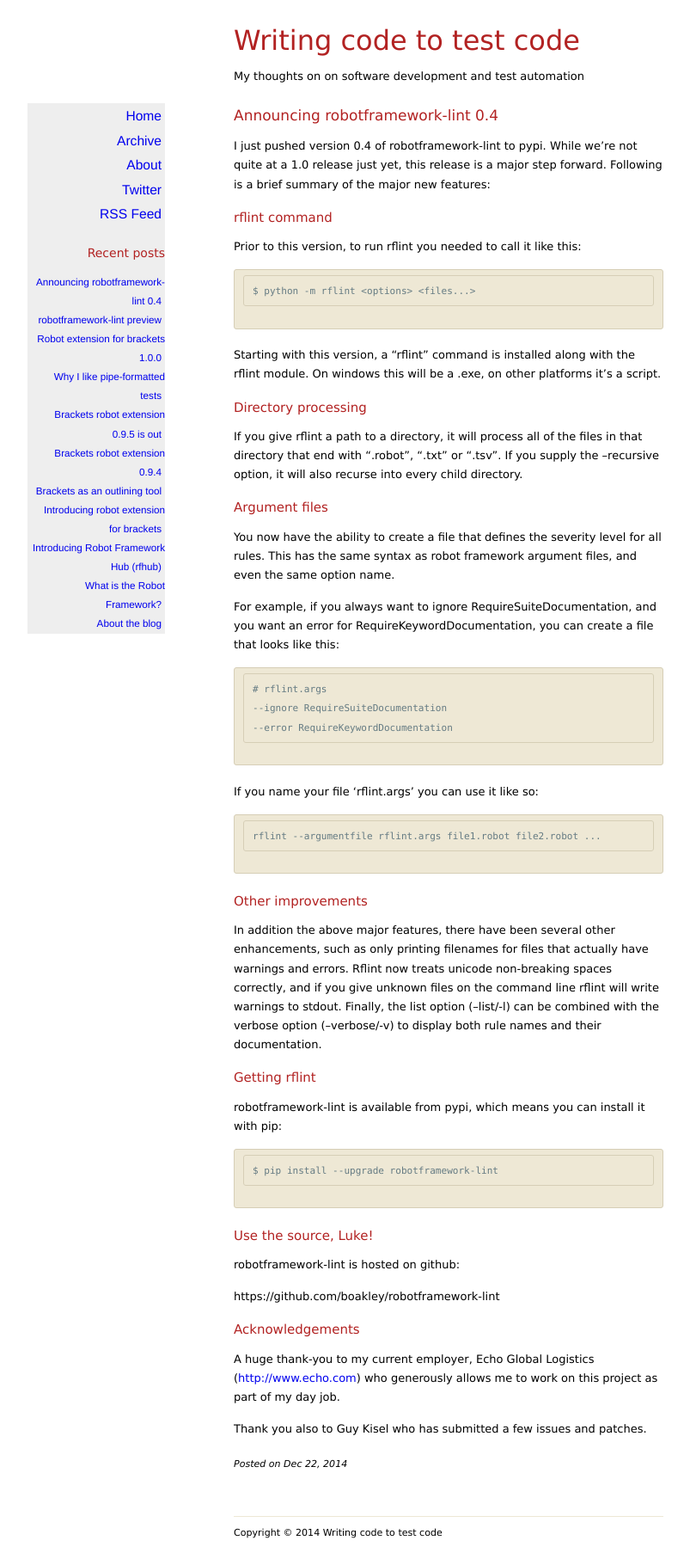
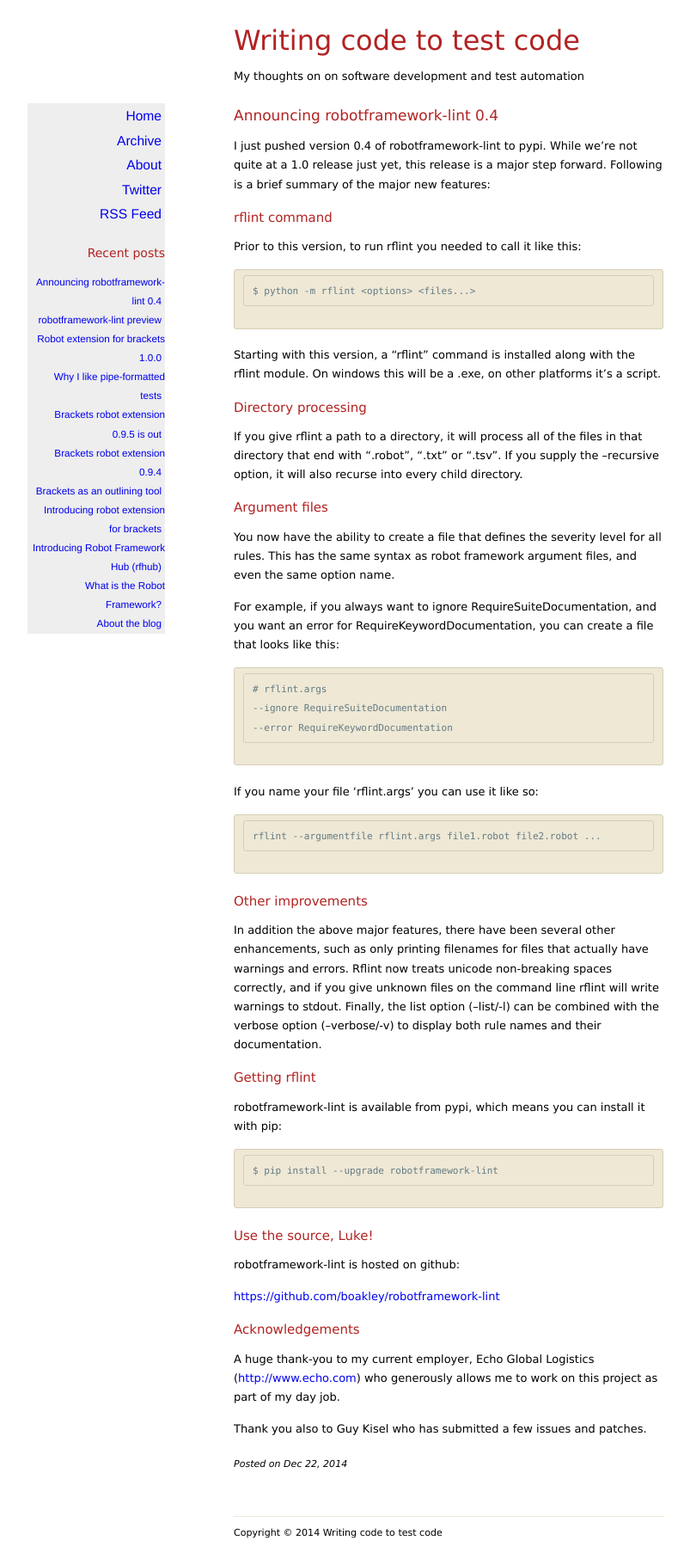
Before and after one commit to boakley/boakley.github.io, a Jekyll site: the page built from _posts/2014-12-22-announcing-robotframework-lint-0.4.md, in a window 1280 px wide. Shown: the whole page at 86% size, without its empty margins (118-921 px from the left). Built offline with Jekyll 4.4.1, drawn with Linux system fonts in a browser that asks for light colours; nearby versions of some CDN libraries.

Commit message:
fixed a link that wasn't a link

```diff
--- a/_posts/2014-12-22-announcing-robotframework-lint-0.4.md
+++ b/_posts/2014-12-22-announcing-robotframework-lint-0.4.md
@@ -63,7 +63,7 @@
 
 robotframework-lint is hosted on github:
 
-https://github.com/boakley/robotframework-lint
+<https://github.com/boakley/robotframework-lint>
 
 ## Acknowledgements
 
```
